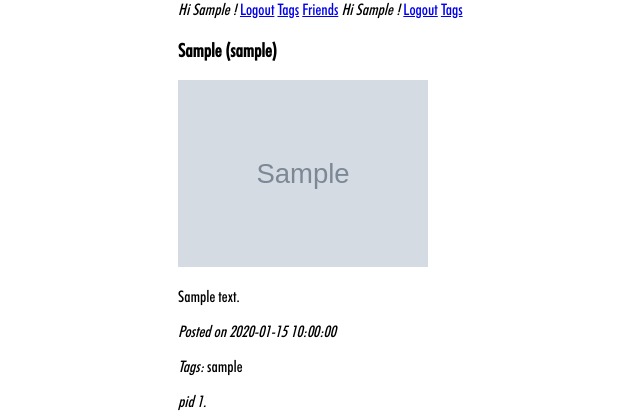
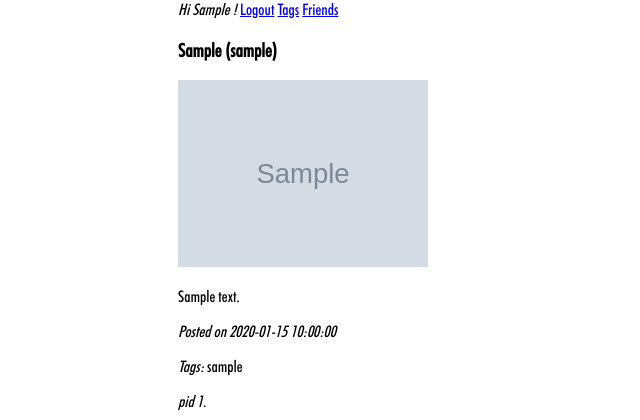
Before and after one commit to michello/PriCoSha, a Flask app: page / in a window 1280 px wide. Shown: the top 420 px of the page, without its empty margins (212-852 px from the left). Run offline with Flask 2, Linux system fonts and the light colour scheme; the visitor is signed in with stand-in values (Sample User, id 1); tables that the repository leaves empty hold one stand-in row (values such as "Sample post"); grey boxes marked "Sample" are stand-in pictures.

Commit message:
added friends module in main.py

```diff
--- a/main.py
+++ b/main.py
@@ -1,6 +1,6 @@
 from flask import render_template, flash, redirect, session, url_for, request, g
 from appdef import app, conn
-import tags, content_edit_delete
+import tags, content_edit_delete, friends
 
 @app.route('/')
 def main():
--- a/templates/index.html
+++ b/templates/index.html
@@ -1,9 +1,5 @@
 {% extends 'base.html' %}
 {% block content %}
-
-    <i>Hi {{ session['users'][session['username']]['first_name'] }} ! </i>
-    <a href="/logout">Logout</a>
-    <a href="/tags">Tags</a>
 
     {% for post in data %}
     <div id = "post">
```
